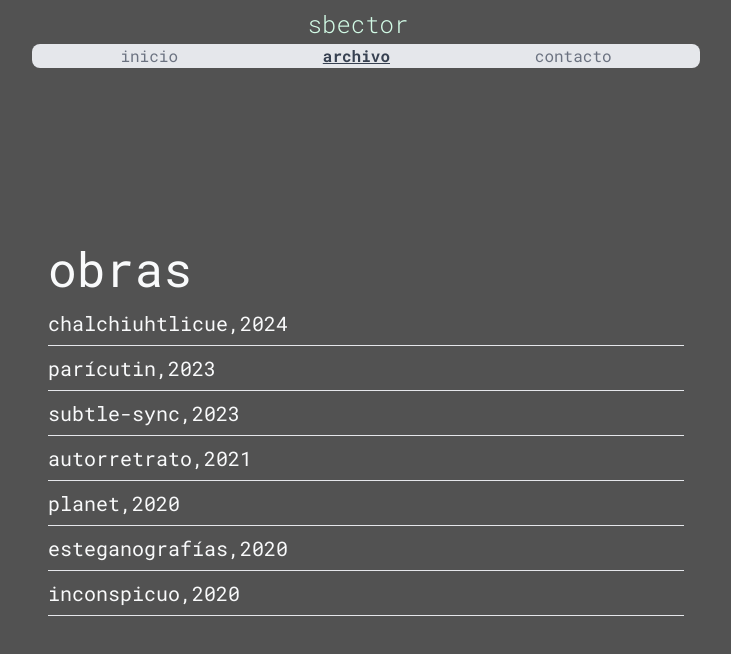
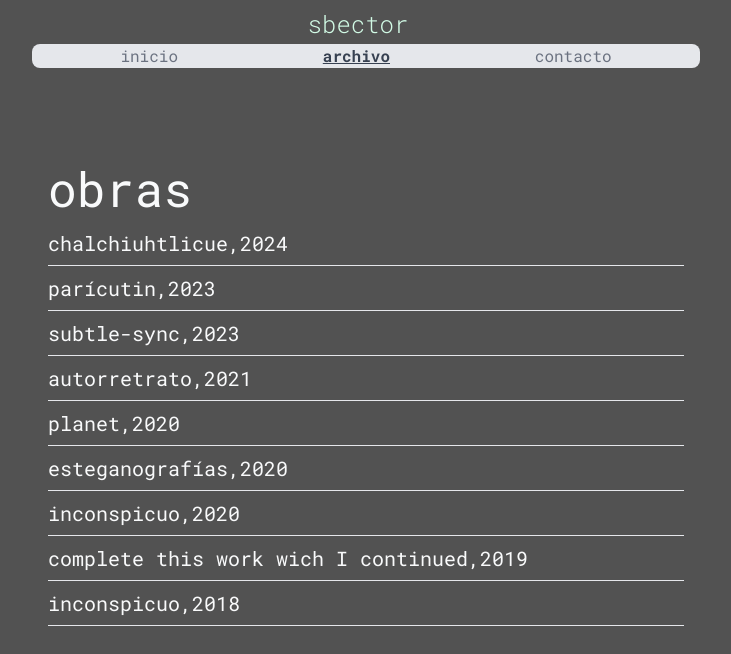
Before and after one commit to Sbector/Sbector.github.io, a Next.js app: page /archivo/obra in a window 1280 px wide. Shown: the top 654 px of the page, without its empty margins (274-1005 px from the left). Built offline with nearby package versions, Linux system fonts and the light colour scheme.

Commit message:
expand obras div

```diff
--- a/src/app/about/page.tsx
+++ b/src/app/about/page.tsx
@@ -15,7 +15,7 @@ export default function About() {
             <TextWrapper className="felx ">
                 <div className="">
                     <h1 className="text-center text-lg font-semibold text-emerald-100 pb-6 md:text-3xl md:pb-10">acerca de sbector</h1>
-                    <p className="pb-4 text-pretty">Artista multimedia, productor de arte contemporáneo y programador autodidacta originario de León, Guanajuato. Su trabajo explora la idea de individualidad y del antropocentrismo procurando separarse de la tradición occidental, utilizando técnicas como video, fotogrametría, realidad virtual y net art.</p>
+                    <p className="pb-4 text-pretty">artista multidisciplinario, productor de arte y programador originario de león, guanajuato. su trabajo artístico reflexiona acerca de la individualidad y la sociedad, el antropocentrismo en la cultura occidental y la idea de autoría en el arte contemporáneo utilizando técnicas como video, fotogrametría, realidad virtual y net art.</p>
                     <Link href="./cv_saul_becerra_torres_2024.pdf" target="blank" className="text-emerald-100 font-light">descargar cv</Link>
                 </div>
             </TextWrapper>
--- a/src/app/archivo/obra/page.tsx
+++ b/src/app/archivo/obra/page.tsx
@@ -16,13 +16,12 @@ export default function ObrasPage() {
                 <h1 className="text-2xl md:text-3xl lg:text-4xl xl:text-5xl">obras</h1>
                 <div className="relative">
                     <ul className="
-                    max-h-[calc(100vh-230px)]
-                    sm:h-[calc(100vh*0.4)]
+                    h-[calc(100vh*0.6)]
                     overflow-scroll
                     no-scrollbar
                     my-2">
                         {Obras.map(({ title, year, slug }) => (
-                            <li key={slug} className="py-2 border-b">
+                            <li key={slug} className="py-2 border-b hover:text-emerald-100 hover:underline">
                                 <Link href={`obra/${slug}`}>
                                     <span>{title},{year}</span>
                                 </Link>
```
